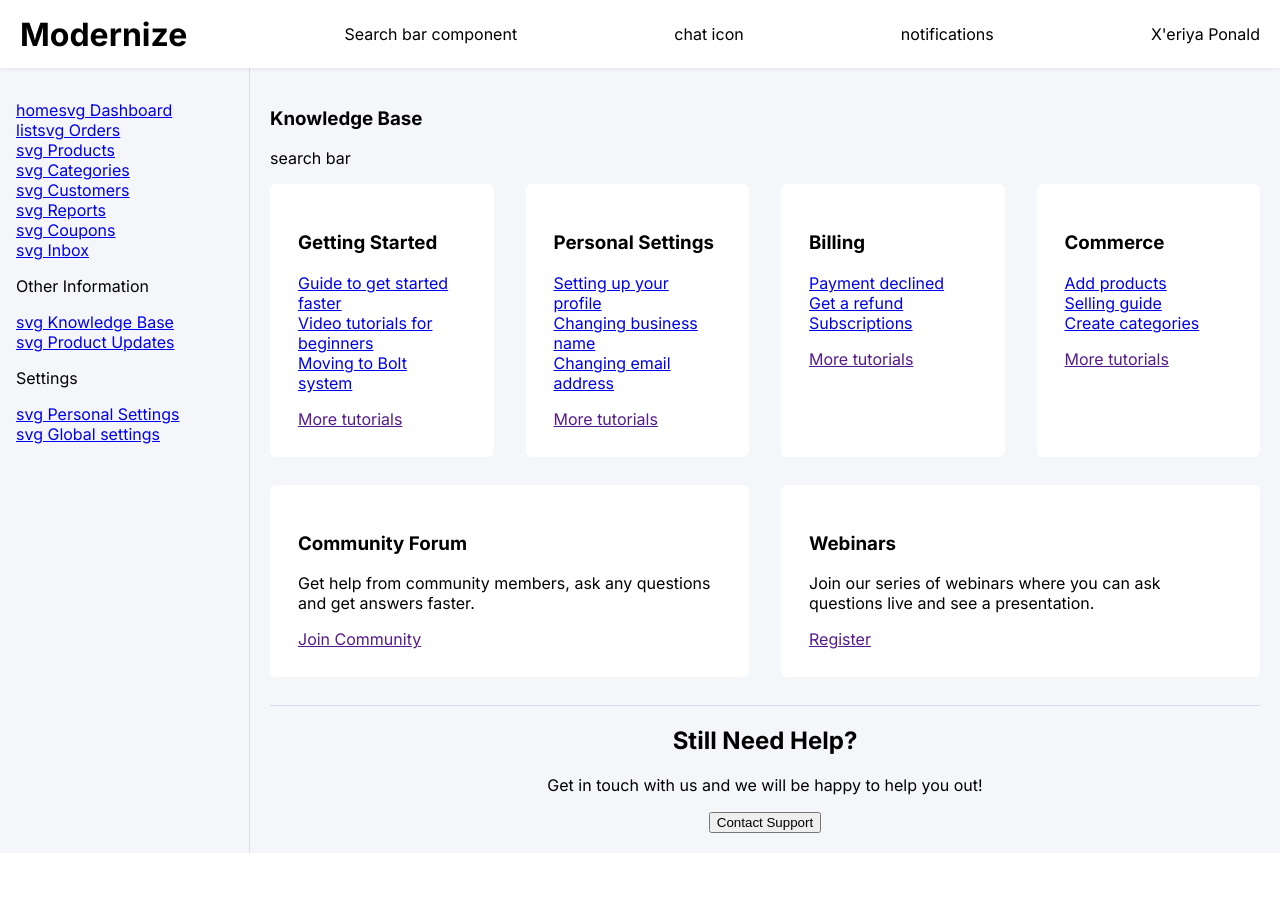
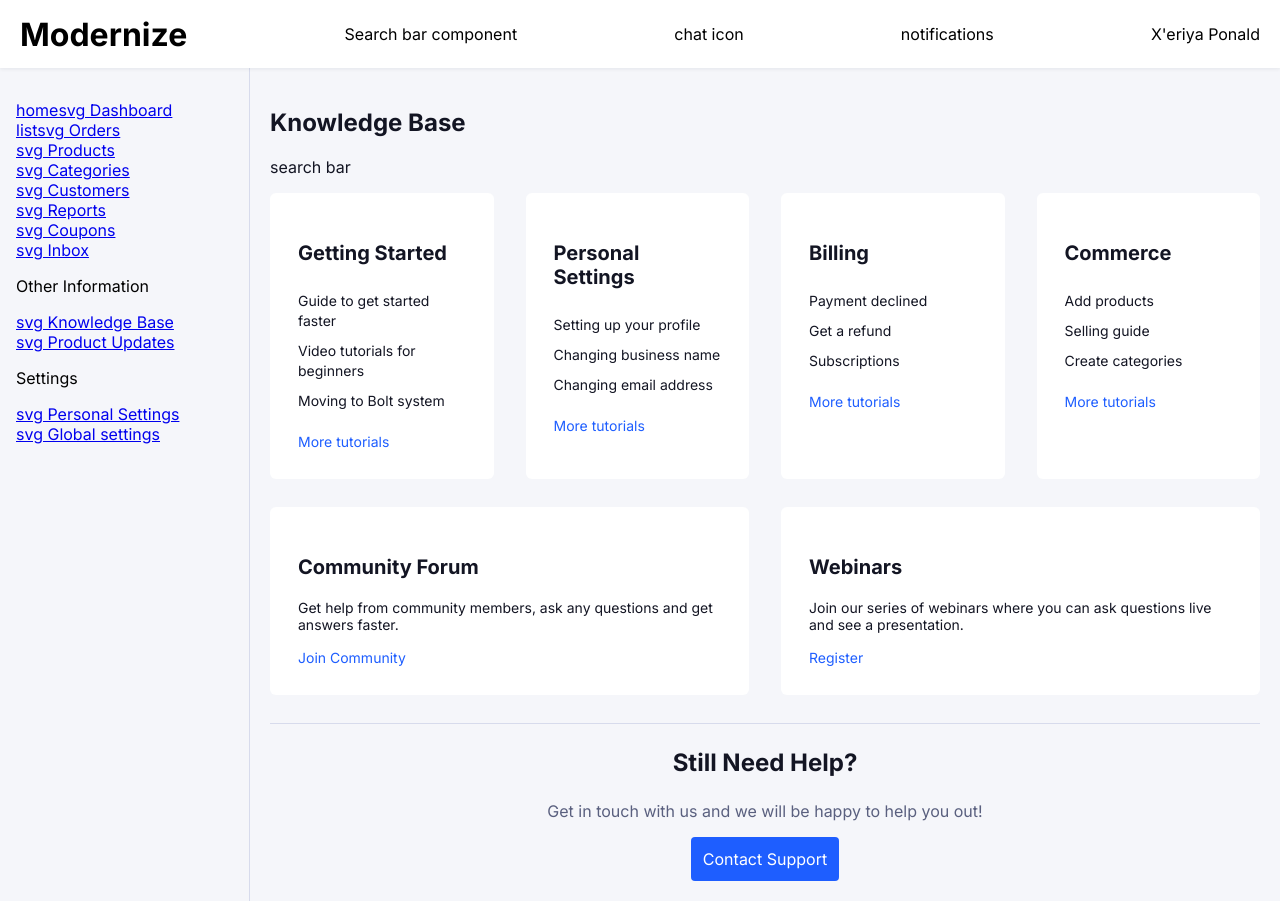
Before and after one commit to emoore29/Frontend-Angular-Challenge, an Angular app in the folder greenbase-app/: page / in a window 1280 px wide. Before the commit the page ends 853 px from the top, so only its background shows below. Built offline with nearby package versions, Linux system fonts and the light colour scheme.

Commit message:
styled text in main content section

```diff
--- a/greenbase-app/src/app/app.component.sass
+++ b/greenbase-app/src/app/app.component.sass
@@ -1,6 +1,8 @@
 .main
       margin: 0
+      height: 100vh
 
 .main-content
       display: grid
       grid-template-columns: 250px auto
+      height: 100%
--- a/greenbase-app/src/app/content/content.component.html
+++ b/greenbase-app/src/app/content/content.component.html
@@ -1,5 +1,5 @@
 <section class="content">
-  <h1>Knowledge Base</h1>
+  <h2>Knowledge Base</h2>
   <p>search bar</p>
   <section class="knowledge-cards">
     <app-knowledge-card
@@ -14,8 +14,10 @@
     ></app-secondary-knowledge-card>
   </section>
   <section class="questions">
-    <h2>Still Need Help?</h2>
-    <p>Get in touch with us and we will be happy to help you out!</p>
-    <button>Contact Support</button>
+    <h3>Still Need Help?</h3>
+    <p class="secondary-blue">
+      Get in touch with us and we will be happy to help you out!
+    </p>
+    <button class="contact-btn">Contact Support</button>
   </section>
 </section>
--- a/greenbase-app/src/app/content/content.component.sass
+++ b/greenbase-app/src/app/content/content.component.sass
@@ -2,6 +2,11 @@
       padding: 20px
       background-color: #F5F6FA
       height: 100%
+      color: #131523
+
+
+.content h2
+      font-size: 24px
 
 .knowledge-cards
       display: grid
@@ -18,3 +23,17 @@
 .questions
       text-align: center
       border-top: 1px solid #D7DBEC
+
+.questions h3
+      font-size: 24px
+
+.contact-btn
+      background-color: #1E5EFF
+      color: #FFFFFF
+      border: none
+      font-size: 16px
+      border-radius: 4px
+      padding: 12px
+
+.contact-btn:hover
+      cursor: pointer
--- a/greenbase-app/src/app/knowledge-card/knowledge-card.component.html
+++ b/greenbase-app/src/app/knowledge-card/knowledge-card.component.html
@@ -7,5 +7,5 @@
       <a href="#">{{ link }}</a>
     </li>
   </ul>
-  <a href="">More tutorials</a>
+  <a class="knowledge-card-more" href="#">More tutorials</a>
 </div>
--- a/greenbase-app/src/app/knowledge-card/knowledge-card.component.sass
+++ b/greenbase-app/src/app/knowledge-card/knowledge-card.component.sass
@@ -4,6 +4,22 @@
       padding: 28px
       height: 100%
 
+
+h3
+      font-size: 20px
+
 .knowledge-card-list
       padding-left: 0
       list-style-type: none
+
+.link
+      padding: 5px 0
+
+a
+      font-size: 14px
+      text-decoration: none
+      color: #131523
+
+
+.knowledge-card-more
+      color: #1E5EFF
--- a/greenbase-app/src/app/secondary-knowledge-card/secondary-knowledge-card.component.html
+++ b/greenbase-app/src/app/secondary-knowledge-card/secondary-knowledge-card.component.html
@@ -3,5 +3,5 @@
     {{ cardData?.title }}
   </h3>
   <p>{{ cardData?.description }}</p>
-  <a href="">{{ cardData?.link }}</a>
+  <a href="#" class="secondary-card-link">{{ cardData?.link }}</a>
 </div>
--- a/greenbase-app/src/app/secondary-knowledge-card/secondary-knowledge-card.component.sass
+++ b/greenbase-app/src/app/secondary-knowledge-card/secondary-knowledge-card.component.sass
@@ -3,3 +3,14 @@
       border-radius: 6px
       padding: 28px
       height: 100%
+
+
+h3
+      font-size: 20px
+
+p, a
+      font-size: 14px
+
+.secondary-card-link
+      color: #1E5EFF
+      text-decoration: none
--- a/greenbase-app/src/styles.sass
+++ b/greenbase-app/src/styles.sass
@@ -6,3 +6,9 @@ html, body
 
 body
       margin: 0
+
+button
+      font-family: 'Inter', sans-serif
+
+.secondary-blue
+      color: #5A607F
```
